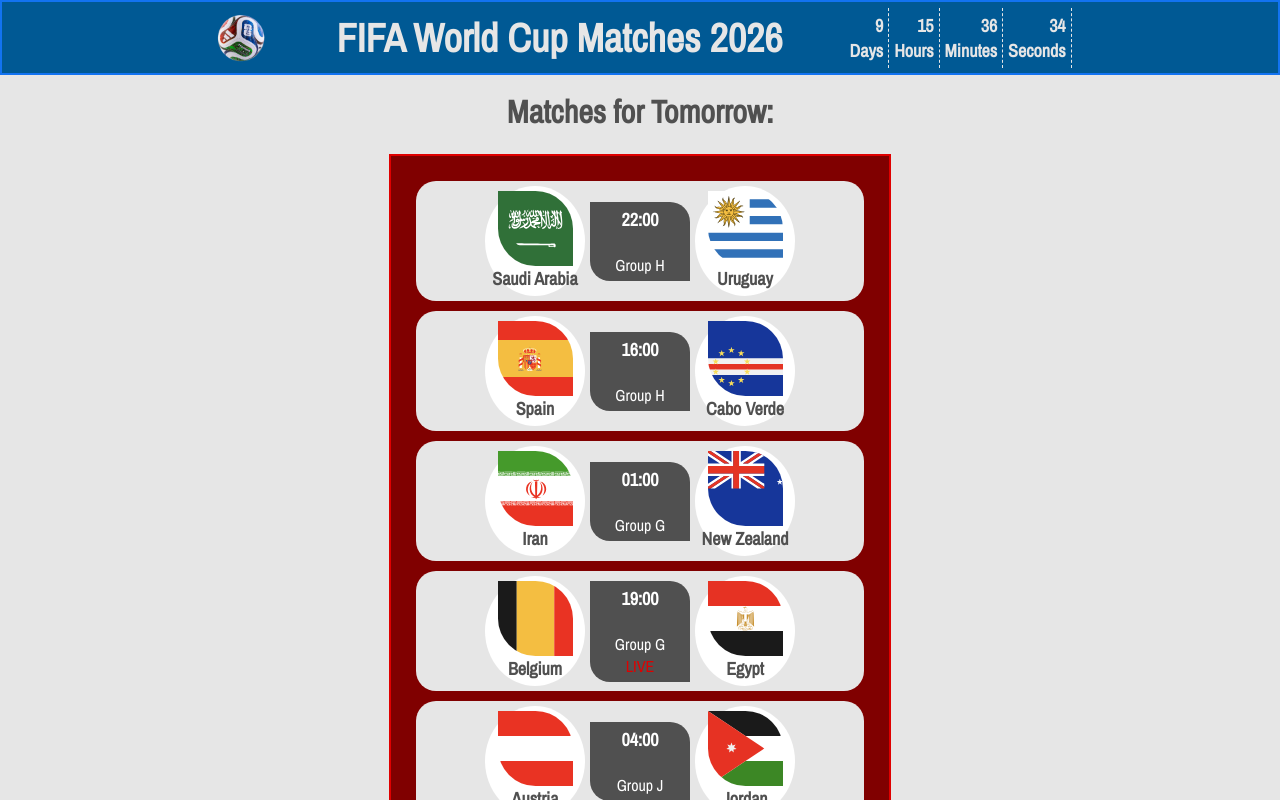
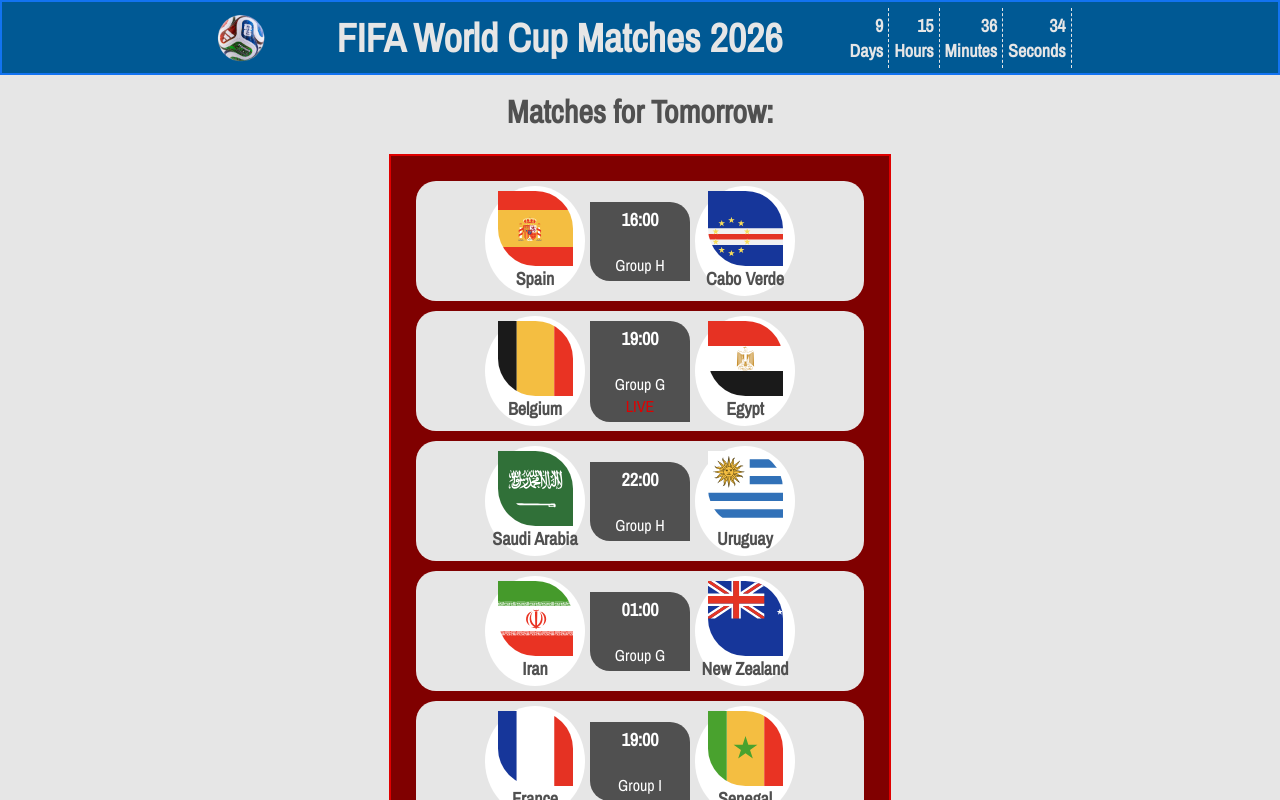
Before and after one commit to cash0826/FIFA_World_Cup_Matches_By_Cash, a React (Vite) app: page /tomorrow in a window 1280 px wide. Shown: the top 800 px of the page. Built offline with nearby package versions, Linux system fonts and the light colour scheme; no server answers; data requests are answered from the project's data file; a web font is replaced by a local one.

Commit message:
Sorted Matches in occurrence in MatchesTomorrow and Search pages to match Home

```diff
--- a/src/pages/MatchesTomorrow.jsx
+++ b/src/pages/MatchesTomorrow.jsx
@@ -16,11 +16,14 @@
       const tomorrowFormatted = tomorrow.toISOString().split("T")[0];
       return tomorrowFormatted
     }
-    // using getMatches from JSON file for now (add tomorrow() parameter when ready)
+    // using getMatches from JSON file for now (add tomorrow() parameter)
     getMatches()
       .then( (data) => setMatchesTomorrow(data))
       .catch( (error) => console.log("Error fetching matches for tomorrow: ", error))
   }, [])
+
+  // Sort Matches in order of occurrence. Variable to be used in jsx return()
+  const sortedMatches = matchesTomorrow.sort((a, b) => a.startTimestamp - b.startTimestamp)
 
   // Function to check if World Cup has started
   // Heading will return "Matches for Tomorrow" if the event starts tomorrow
@@ -37,7 +40,7 @@
     <main>
       <h2>{getHeading()}</h2>
       <div>
-        <MatchGrid matches={matchesTomorrow}/>
+        <MatchGrid matches={sortedMatches}/>
       </div>
     </main>
     <footer>
--- a/src/pages/Search.jsx
+++ b/src/pages/Search.jsx
@@ -35,6 +35,9 @@
       console.error("Error fetching matches: ", error)
     }
   }
+
+  // Sort Matches in order of occurrence. Variable to be used in jsx return()
+  const sortedMatches = matchesBySearch.sort((a, b) => a.startTimestamp - b.startTimestamp)
 
   return(
     <>
```
